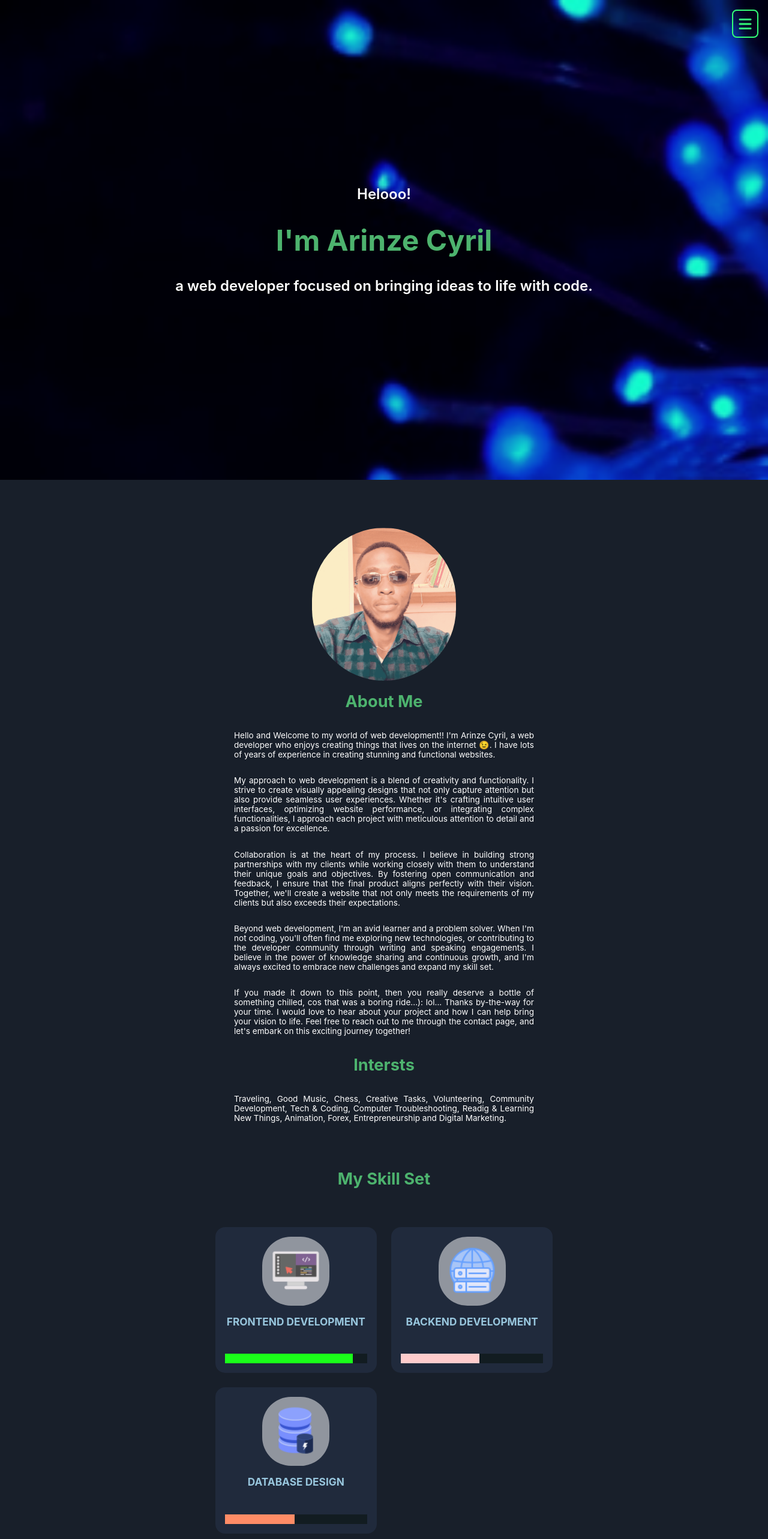
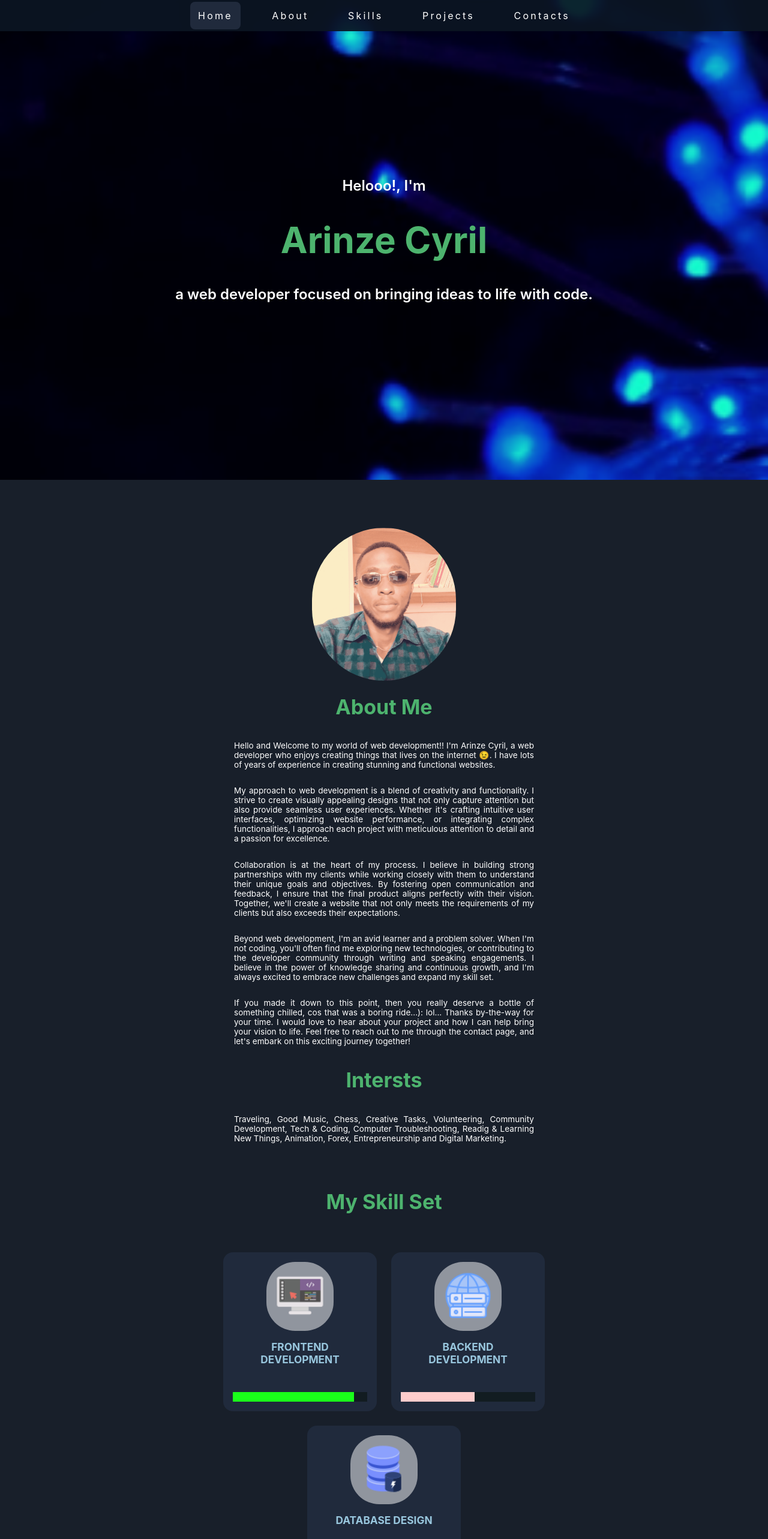
Before and after one commit to ArinzeCyril/page, a React (Create React App) app: page /#/ in a window 1280 px wide. Shown: the top 2566 px of the page at 60% size. Built offline with nearby package versions, Linux system fonts and the light colour scheme.

Commit message:
one-more of many more to come

```diff
--- a/src/Footer.jsx
+++ b/src/Footer.jsx
@@ -1,3 +1,5 @@
+import footReact from './images/icon/react.png';
+
 export default function Footer() {
   return (
     <footer>
@@ -18,7 +20,7 @@ export default function Footer() {
           <i className="fa-brands fa-facebook"></i>
         </a>
       </div>
-        <p>Made with 🖤 by Arinze Cyril</p>
+        <p>Made with 🖤 by Arinze Cyril && built with <span id='react-syl'>React.js </span></p>
     </footer>
   )
 }
--- a/src/Hire.jsx
+++ b/src/Hire.jsx
@@ -7,7 +7,8 @@ export default function Hire() {
           vision to life. Feel free to reach out to me through with the button
           bellow, let's embark on this exciting journey together!
         </p>
-        <a href="mailto:arinzecyril123@gmail.com"><button>Say Hello</button></a>
+        <a href="mailto:arinzecyril123@gmail.com"><button>Text Me</button></a>
+        {/* <a href="mailto:arinzecyril123@gmail.com"><button>Say Hello</button></a> */}
     </section>
   )
 }
--- a/src/NavBar.jsx
+++ b/src/NavBar.jsx
@@ -1,4 +1,4 @@
-import React, { useReducer } from 'react'
+import React, { useReducer, useState } from 'react'
 import {Link} from 'react-router-dom'
 
 const raducer = (state, action) => {
@@ -30,6 +30,99 @@ export default function NavBar() {
     dispatch({type: "mobileNav"});
   }
 
+  let btn = ''
+  let active = {
+    home: false,
+    about: false,
+    skills: false,
+    projects: false,
+    contact: false
+  }
+
+  const [activeHome, isActiveHome] = useState(`navs active`)
+  const [activeAbout, isActiveAbout] = useState(`navs`)
+  const [activeSkills, isActiveSkills] = useState(`navs`)
+  const [activeProjects, isActiveProjects] = useState(`navs`)
+  const [activeContct, isActiveContct] = useState(`navs`)
+
+  // const home = () => {
+  //   btn = 'home'
+  //   activate()
+  //   isActiveHome(`navs ${active.home && 'active'}`)
+  // }
+  // const about = () => {
+  //   btn = 'about'
+  //   activate()
+  //   isActiveAbout(`navs ${active.about && 'active'}`)
+  // }
+  // const skills = () => {
+  //   btn = 'skills'
+  //   activate()
+  //   isActiveSkills(`navs ${active.skills && 'active'}`)
+  // }
+  // const projects = () => {
+  //   btn = 'projects'
+  //   activate()
+  //   isActiveProjects(`navs ${active.projects && 'active'}`)
+  // }
+  // const contact = () => {
+  //   btn = 'contact'
+  //   activate()
+  //   isActiveContct(`navs ${active.contact && 'active'}`)
+  // }
+
+  function activate(clicked)  {
+    btn = clicked
+    for (let link in active) {
+      active[link] = false
+      isActiveHome('navs')
+      isActiveAbout('navs')
+      isActiveSkills('navs')
+      isActiveProjects('navs')
+      isActiveContct('navs')
+      if (link === btn){
+        active[link] = true;
+        console.log(active);
+      }
+    }
+    isActiveHome(`navs ${active.home && 'active'}`)
+    isActiveAbout(`navs ${active.about && 'active'}`)
+    isActiveSkills(`navs ${active.skills && 'active'}`)
+    isActiveProjects(`navs ${active.projects && 'active'}`)
+    isActiveContct(`navs ${active.contact && 'active'}`)
+    console.log(`${clicked} is clicked`);
+  }
+
+  // let activate = () => {
+  //   for (let link in active) {
+  //     active[link] = false
+  //     isActiveHome('navs')
+  //     isActiveAbout('navs')
+  //     isActiveSkills('navs')
+  //     isActiveProjects('navs')
+  //     isActivecontct('navs')
+  //     if (link === btn){
+  //       active[link] = true;
+  //       console.log(active);
+  //     }
+  //   }
+  // }
+
+  const activate1 = (home) => {
+    activate('home')
+  }
+  const activate2 = () => {
+    activate('about')
+  }
+  const activate3 = () => {
+    activate('skills')
+  }
+  const activate4 = () => {
+    activate('projects')
+  }
+  const activate5 = () => {
+    activate('contact')
+  }
 
   return (
     <nav>
@@ -46,6 +139,23 @@ export default function NavBar() {
         <Link onClick={colapse} to='/project'>Projects</Link>
         <Link onClick={colapse} to='/contact'>Contacts</Link>
       </div>
+
+      <div className="web-nav ul">
+        <Link className={activeHome} onClick={activate1} to='/'>Home</Link>
+        <Link className={activeAbout} onClick={activate2} to='/about'>About</Link>
+        <Link className={activeSkills} onClick={activate3} to='/skill'>Skills</Link>
+        <Link className={activeProjects} onClick={activate4} to='/project'>Projects</Link>
+        <Link className={activeContct} onClick={activate5} to='/contact'>Contacts</Link>
+      </div>
+
+      {/* <div className="web-nav ul">
+        <Link className={activeHome} onClick={home} to='/'>Home</Link>
+        <Link className={activeAbout} onClick={about} to='/about'>About</Link>
+        <Link className={activeSkills} onClick={skills} to='/skill'>Skills</Link>
+        <Link className={activeProjects} onClick={projects} to='/project'>Projects</Link>
+        <Link className={activeContct} onClick={contact} to='/contact'>Contacts</Link>
+      </div> */}
+
     </nav>
   )
 }
--- a/src/components/HeroSection.jsx
+++ b/src/components/HeroSection.jsx
@@ -3,9 +3,8 @@ export default function HeroSection() {
     <div className='hero-section'>
       <div className='hero'>
         <div className='hero-text'>
-          <p>Helooo! </p>
-          <h1>I'm Arinze Cyril</h1>
-          {/* <h3>welcome to my website</h3> */}
+          <p>Helooo!, I'm </p>
+          <h1>Arinze Cyril</h1>
           <p>
             a web developer focused on bringing ideas to life with code.
           </p>
--- a/src/data/projectList.js
+++ b/src/data/projectList.js
@@ -69,7 +69,7 @@ export const ProjectList = [
         name: 'input event',
         description: '',
         lang: 'html, css & js',
-        url: 'https://arinzecyril.github.io/page/inputevent'
+        url: 'https://arinzecyril.github.io/inputevent'
     },
     {
         id: 9,
@@ -78,6 +78,6 @@ export const ProjectList = [
         name: 'background generator',
         description: '',
         lang: 'html, css & js',
-        url: 'https://arinzecyril.github.io/page/bggenerator'
+        url: 'https://arinzecyril.github.io/bggenerator'
     },
 ]
--- a/src/style.css
+++ b/src/style.css
@@ -6,7 +6,6 @@ body {
   -webkit-font-smoothing: antialiased;
   -moz-osx-font-smoothing: grayscale;
   background-color: hsl(218, 28%, 13%);
-  font-size: 1rem;
   color: hsl(0, 0%, 100%);
   box-sizing: border-box;
   font-size: .85rem;
@@ -114,6 +113,10 @@ code {
     background: hsl(0 0% 100% / 0.1);
     backdrop-filter: blur(3.5rem);
   }
+  .web-nav {
+    background: hsl(0 0% 100% / 0.1);
+    backdrop-filter: blur(.2rem);
+  }
 }
 
 .primary-nav[data-visible = 'true']{
@@ -121,10 +124,38 @@ code {
   transform: translateX(0%);
   z-index: 9998;
 }
+.web-nav {
+  position: fixed;
+  display: none;
+  gap: 2.5rem;
+  background: hsl(216 53% 9% / 0.93);
+  text-align: center;
+  box-sizing: border-box;
+  font-size: 1rem;
+  letter-spacing: .2rem;
+  width: 100%;
+  padding: .2rem;
+  justify-content: center;
+  z-index: 9999;
+  top: 0;
+}
+
+.navs {
+  padding: .8rem;
+  border-radius: .5em;
+}
+
+.navs:hover {
+  background-color: hsl(215, 69%, 14%);
+}
 
 nav a {
   text-decoration: none;
   color: white;
+}
+
+.active {
+  background-color: hsl(219, 30%, 18%);
 }
 
 main, .main {
@@ -201,10 +232,16 @@ main, .main {
 }
 
 .cards {
-  display: grid;
-  grid-template-columns: repeat(auto-fill, minmax(14rem,  1fr));
+  /* display: grid; */
+  /* grid-template-columns: repeat(auto-fill, minmax(14rem,  1fr)); */
+  /* justify-content: center; */
+  /* align-items: center; */
+  /* place-self: center; */
+  /* grid-gap: 1.5rem; */
+  display: flex;
+  flex-wrap: wrap;
+  gap: 1.5rem;
   justify-content: center;
-  grid-gap: 1.5rem;
 }
 
 .card {
@@ -214,6 +251,7 @@ main, .main {
   background-color: hsl(219, 30%, 18%);
   padding: 1rem;
   border-radius: 1rem;
+  width: 14rem;
 }
 
 .card-content {
@@ -307,17 +345,42 @@ main, .main {
 }
 
 footer {
+  position: relative;
   margin: 0;
   background-color: hsl(216, 53%, 9%);
   text-align: center;
   padding: 1rem;
 }
 
+#react-syl {
+  color: rgb(152, 210, 248);
+ }
 
+@media (max-width: 450px) {
+  .card {
+    width: 100%;
+  }
+}
 
-@media (min-width: 500px) {
+@media (min-width: 660px) {
+  .mobile-nav-toggle {
+    display: none;
+  }
+  .web-nav {
+    display: flex;
+  }
+  .about-header,
+  .about-img {
+    margin-top: 2.5rem;
+  }
+  h1 {
+    font-size: 2.5em;
+  }
+  p {
+    font-size: 1em;
+  }
   .cards {
-    max-width: 600px;
+    max-width: 700px;
     margin: 0 auto;
   }
 
```
Also changed, not shown: src/components/MySkills.jsx (indentation only), src/images/inputForm.png (deleted).
